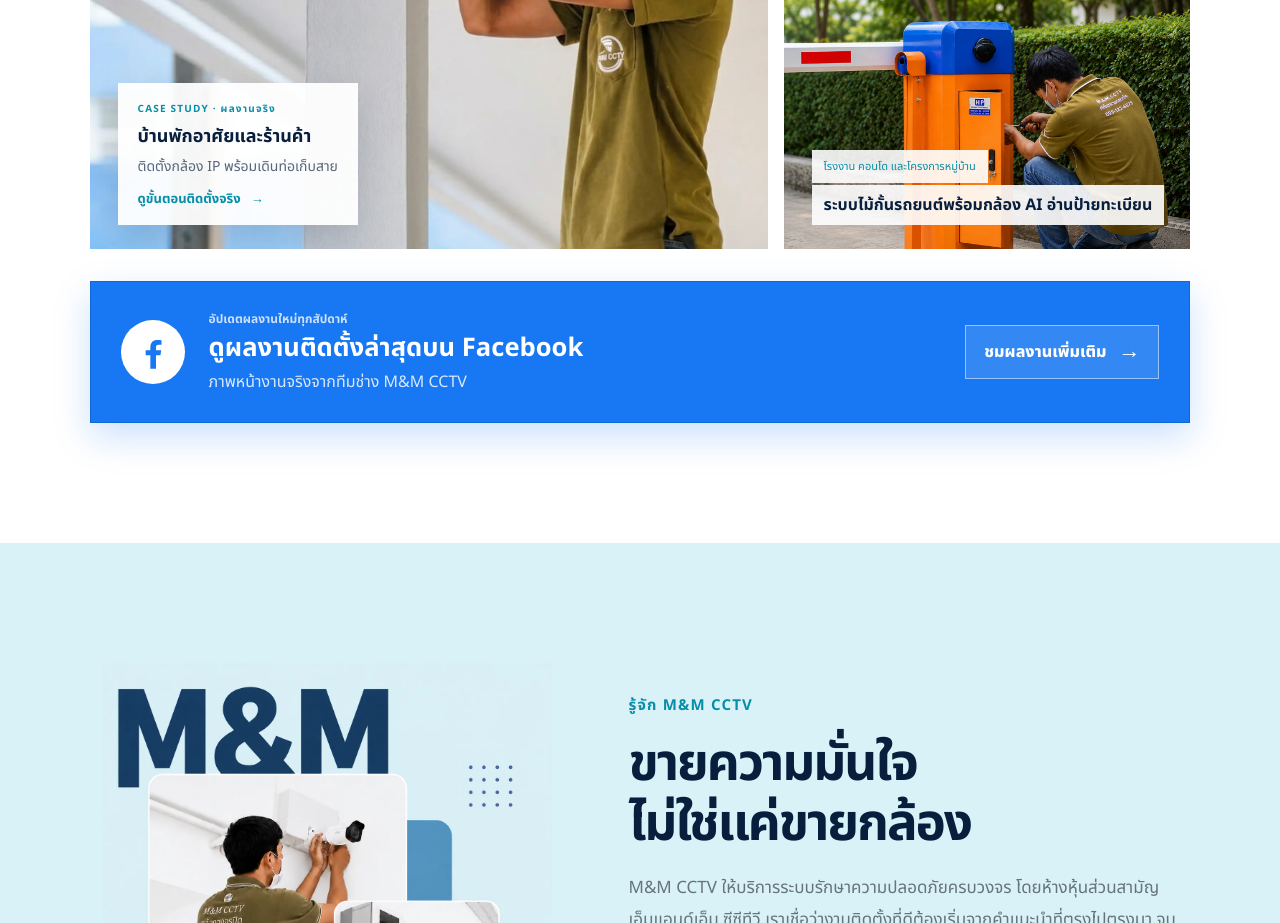
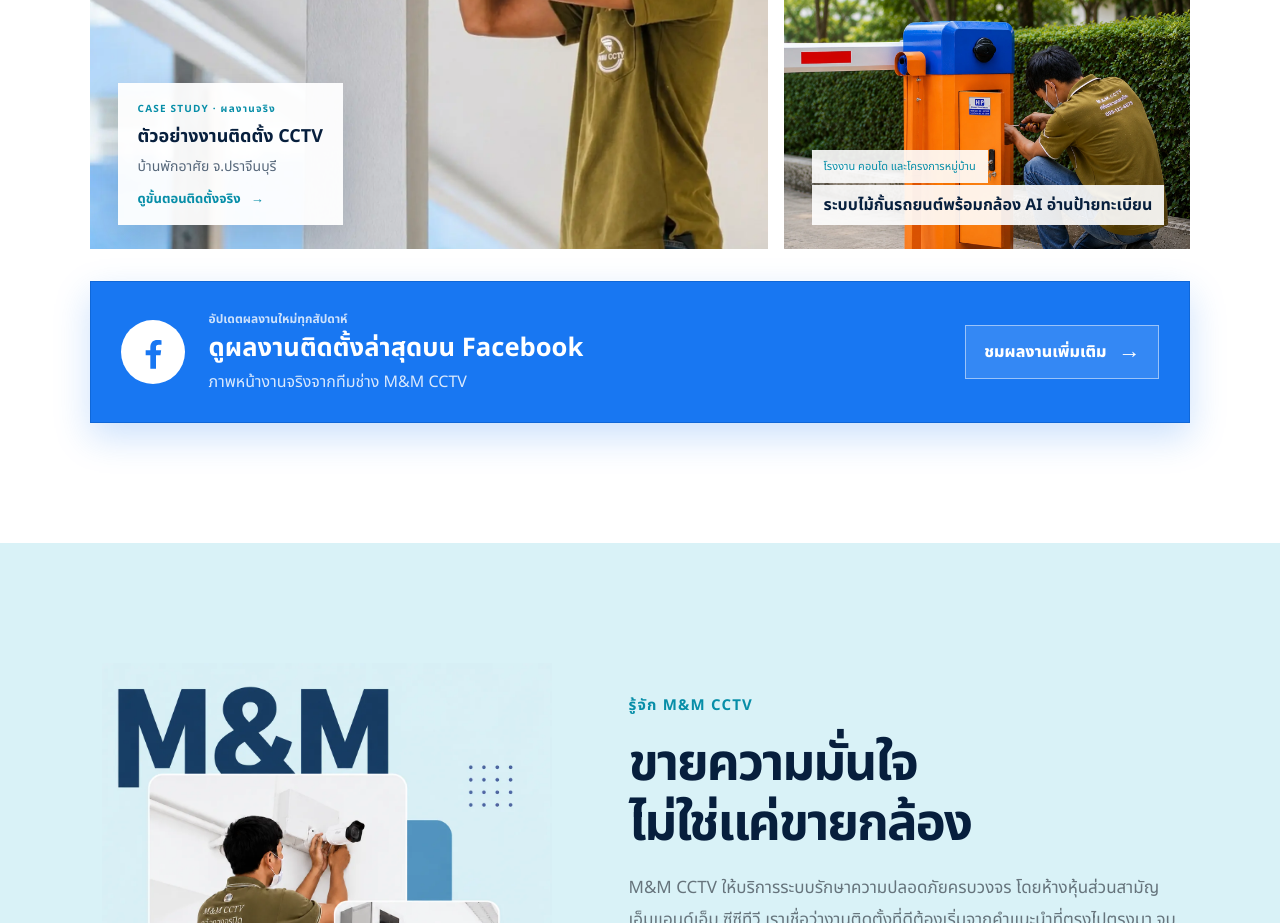
Before and after one commit to momomaggi/mmcctv-website, a React (Vite) app: page / in a window 1280 px wide. Shown: the part 3600-4523 px from the top of the page. Built offline with nearby package versions, Linux system fonts and the light colour scheme.

Commit message:
Refine homepage case study copy

```diff
--- a/src/page.tsx
+++ b/src/page.tsx
@@ -388,8 +388,8 @@ const scrollReviews = (direction: "previous" | "next") => {
 
     <div className="work-case-study-copy">
       <span className="work-case-study-badge">CASE STUDY · ผลงานจริง</span>
-      <h3>บ้านพักอาศัยและร้านค้า</h3>
-      <p>ติดตั้งกล้อง IP พร้อมเดินท่อเก็บสาย</p>
+      <h3>ตัวอย่างงานติดตั้ง CCTV</h3>
+      <p>บ้านพักอาศัย จ.ปราจีนบุรี</p>
       <strong>ดูขั้นตอนติดตั้งจริง <span aria-hidden="true">→</span></strong>
     </div>
   </a>
```
